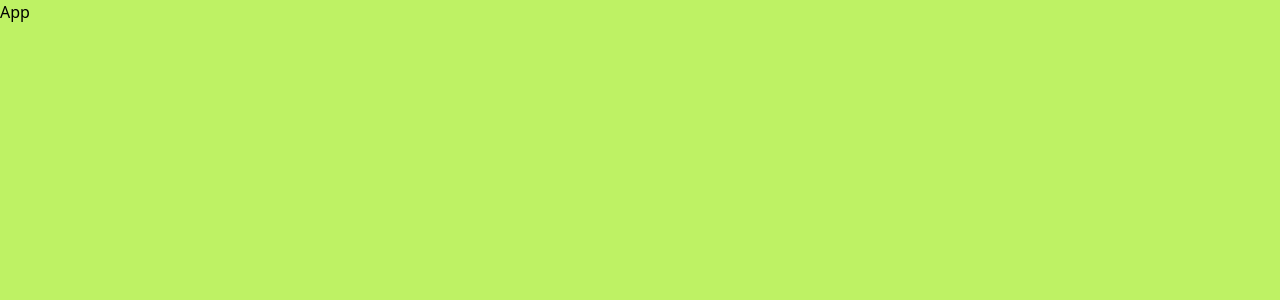
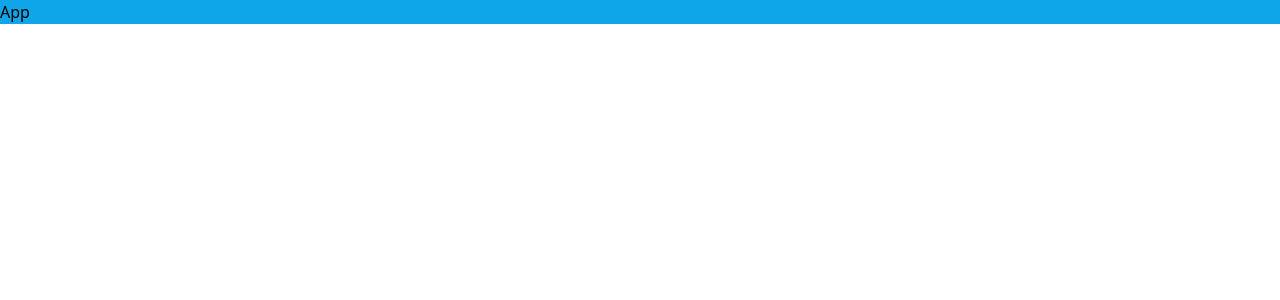
Before and after one commit to Jhosephcaceres19/sport-rugby, a React (Vite) app: page / in a window 1280 px wide. Shown: the top 300 px of the page. Built offline with nearby package versions, Linux system fonts and the light colour scheme.

Commit message:
add: routes and api

```diff
--- a/package.json
+++ b/package.json
@@ -10,8 +10,10 @@
     "preview": "vite preview"
   },
   "dependencies": {
+    "axios": "^1.7.7",
     "react": "^18.3.1",
-    "react-dom": "^18.3.1"
+    "react-dom": "^18.3.1",
+    "react-router-dom": "^6.26.2"
   },
   "devDependencies": {
     "@eslint/js": "^9.9.0",
--- a/src/App.jsx
+++ b/src/App.jsx
@@ -1,3 +1,8 @@
+// App.js
 export const App = () => {
-  return <div className="bg-lime-300 h-screen">App</div>;
+  return (
+    <div className='bg-sky-500'>
+      App
+    </div>
+  );
 };
--- /dev/null
+++ b/src/api/api.js
@@ -0,0 +1,10 @@
+import axios from "axios";
+
+const api = axios.create({
+    baseURL:"",
+    headers:{
+        "Content-Type":"aplication/json",
+    }
+})
+
+export default api;
--- a/src/main.jsx
+++ b/src/main.jsx
@@ -1,10 +1,11 @@
-import { StrictMode } from 'react'
-import { createRoot } from 'react-dom/client'
-import {App} from './App.jsx'
-import './index.css'
+import { StrictMode } from 'react';
+import { createRoot } from 'react-dom/client';
+import './index.css';
+import { Routes } from './routes/Routes.jsx';
 
-createRoot(document.getElementById('root')).render(
+const root = createRoot(document.getElementById('root'));
+root.render(
   <StrictMode>
-    <App />
+    <Routes />
   </StrictMode>,
-)
+);
--- /dev/null
+++ b/src/routes/Routes.jsx
@@ -0,0 +1,15 @@
+import { RouterProvider, createBrowserRouter } from "react-router-dom";
+import { App } from "../App";
+
+export const Routes = () => {
+    const routesPublic = [
+        {
+            path: "/",
+            element: <App />
+        }
+    ];
+
+    const router = createBrowserRouter(routesPublic);
+
+    return <RouterProvider router={router} />;
+};
```
Also changed, not shown: src/App.css (added), 1 other file (tests, documents, lock files or other folders).
